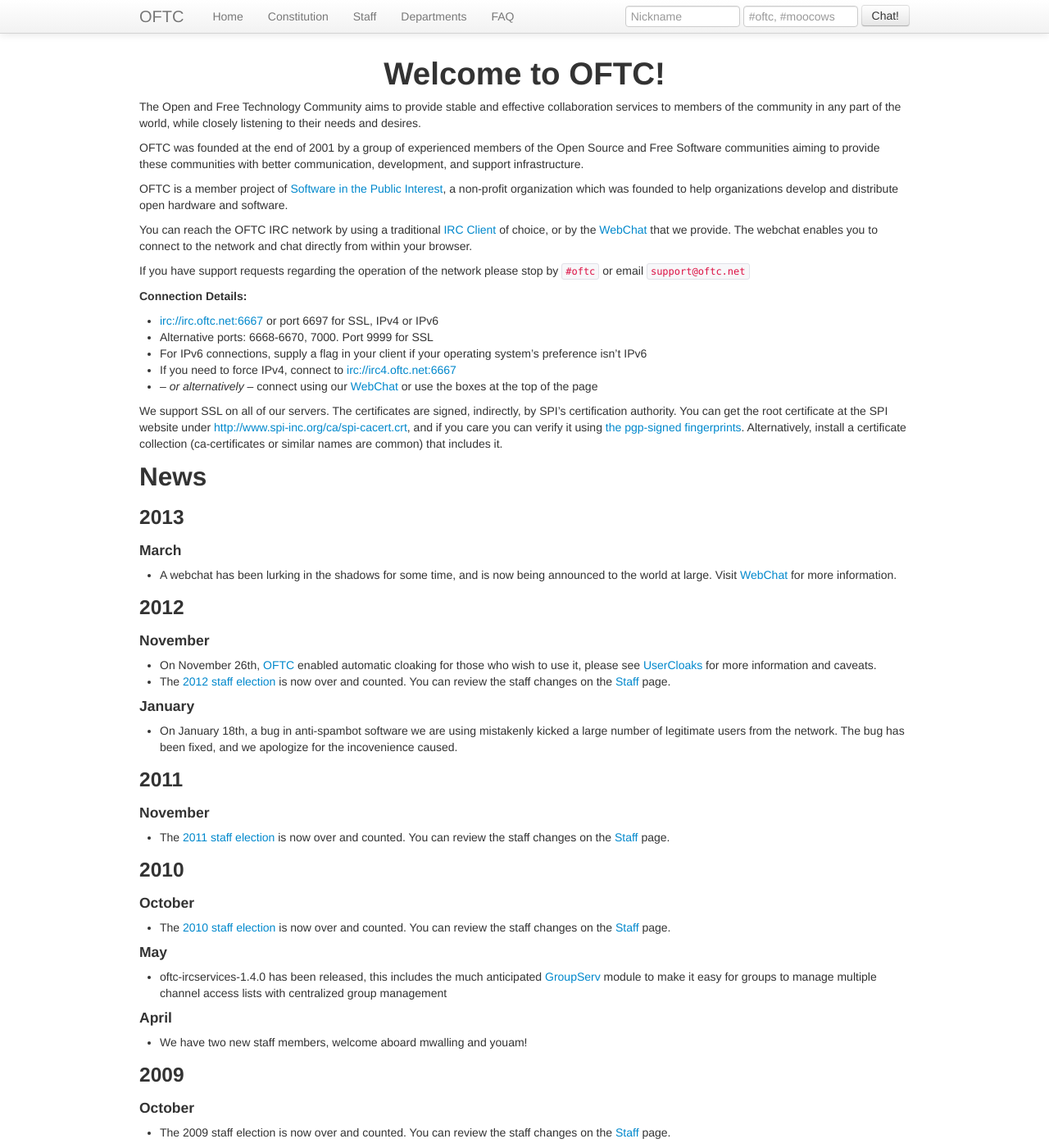
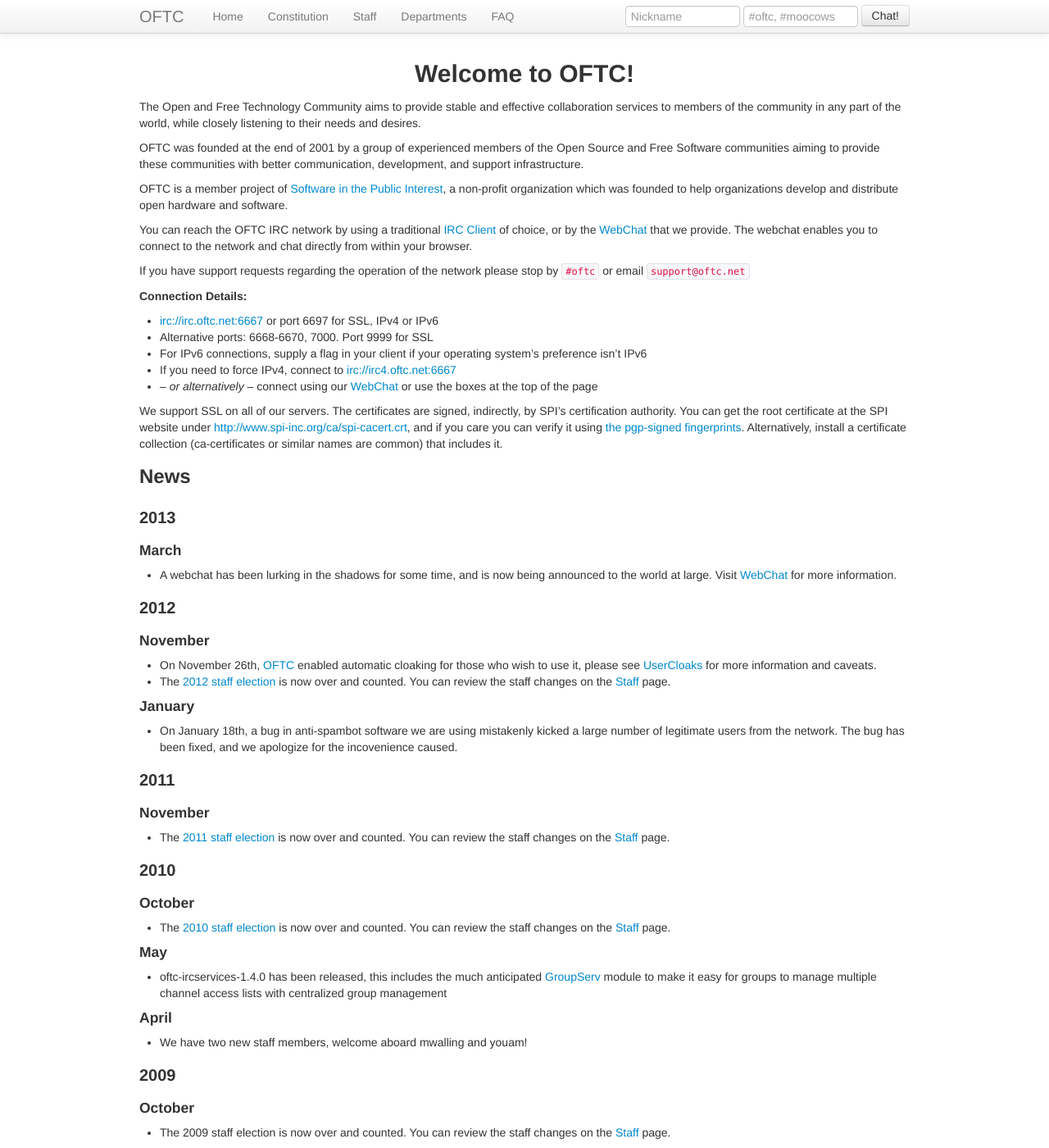
Before and after one commit to oftc/oftc-web, a Jekyll site: the page built from index.md, in a window 1280 px wide and 1400 px high. Shown: the whole window at 82% size. Built offline with Jekyll 4.4.1, drawn with Linux system fonts in a browser that asks for light colours; Markdown is read by kramdown in place of the engine named in the settings.

Commit message:
put custom css in its own .css and tweak the header font sizes a bit

```diff
--- a/_layouts/master.html
+++ b/_layouts/master.html
@@ -6,27 +6,7 @@
     <title>OFTC - {{ page.title }}</title>
     <meta name="viewport" content="width=device-width, initial-scale=1.0">
     <link href="/css/bootstrap.min.css" rel="stylesheet" media="screen">
-    <style type="text/css">
-      body
-      {
-        padding-top: 60px;
-        padding-bottom: 40px;
-      }
-      .navbar-inner
-      {
-      }
-      .navbar-form input[type="text"]
-      {
-        padding-top: 2px;
-        padding-bottom: 2px;
-      }
-      .navbar-form input { margin-top: 7px; }
-      .btn
-      {
-        padding-top: 2px;
-        padding-bottom: 2px;
-      }
-    </style>
+    <link href="/css/main.css" rel="stylesheet">
   </head>
 
   <body>
--- /dev/null
+++ b/css/main.css
@@ -0,0 +1,41 @@
+body
+{
+    padding-top: 60px;
+    padding-bottom: 40px;
+}
+
+.navbar-inner
+{
+}
+
+.navbar-form input[type="text"]
+{
+    padding-top: 2px;
+    padding-bottom: 2px;
+}
+
+.navbar-form input
+{
+    margin-top: 7px;
+}
+
+.btn
+{
+    padding-top: 2px;
+    padding-bottom: 2px;
+}
+
+h1
+{
+    font-size: 30px;
+}
+
+h2
+{
+    font-size: 24px;
+}
+
+h3
+{
+    font-size: 20px;
+}
```
